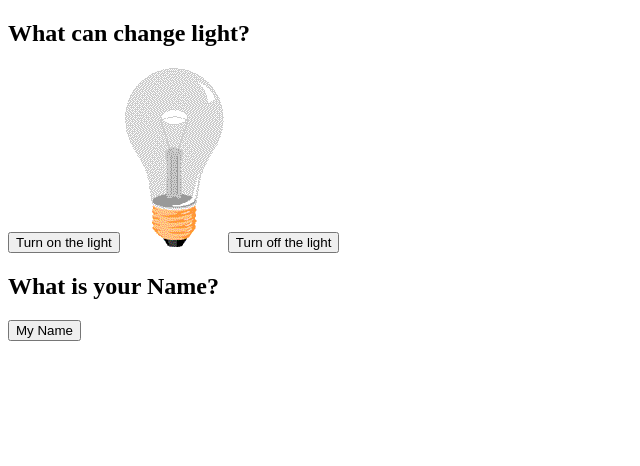
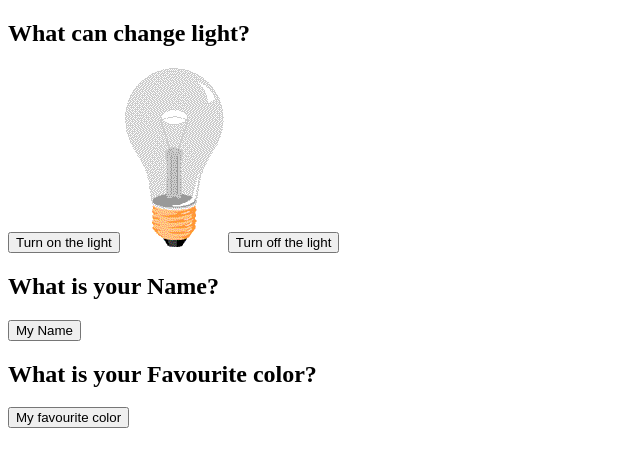
Before and after one commit to afrin823/javascript-intro, a plain HTML site: page index.html in a window 1280 px wide. Shown: the whole page, without its empty margins (0-640 px from the left). Drawn offline with Linux system fonts and the light colour scheme.

Commit message:
my favourite color

```diff
--- a/index.html
+++ b/index.html
@@ -14,5 +14,8 @@
 
     <h2 id="name">What is your Name?</h2>
     <button type="button" ondblclick="document.getElementById('name').innerHTML = 'My name is Sabikun Nahar Afrin'">My Name</button>
+
+    <h2 id="clr">What is your Favourite color?</h2>
+    <button type="button" ondblclick="document.getElementById('clr').style.color ='Blue'">My favourite color</button>
 </body>
 </html>
```
